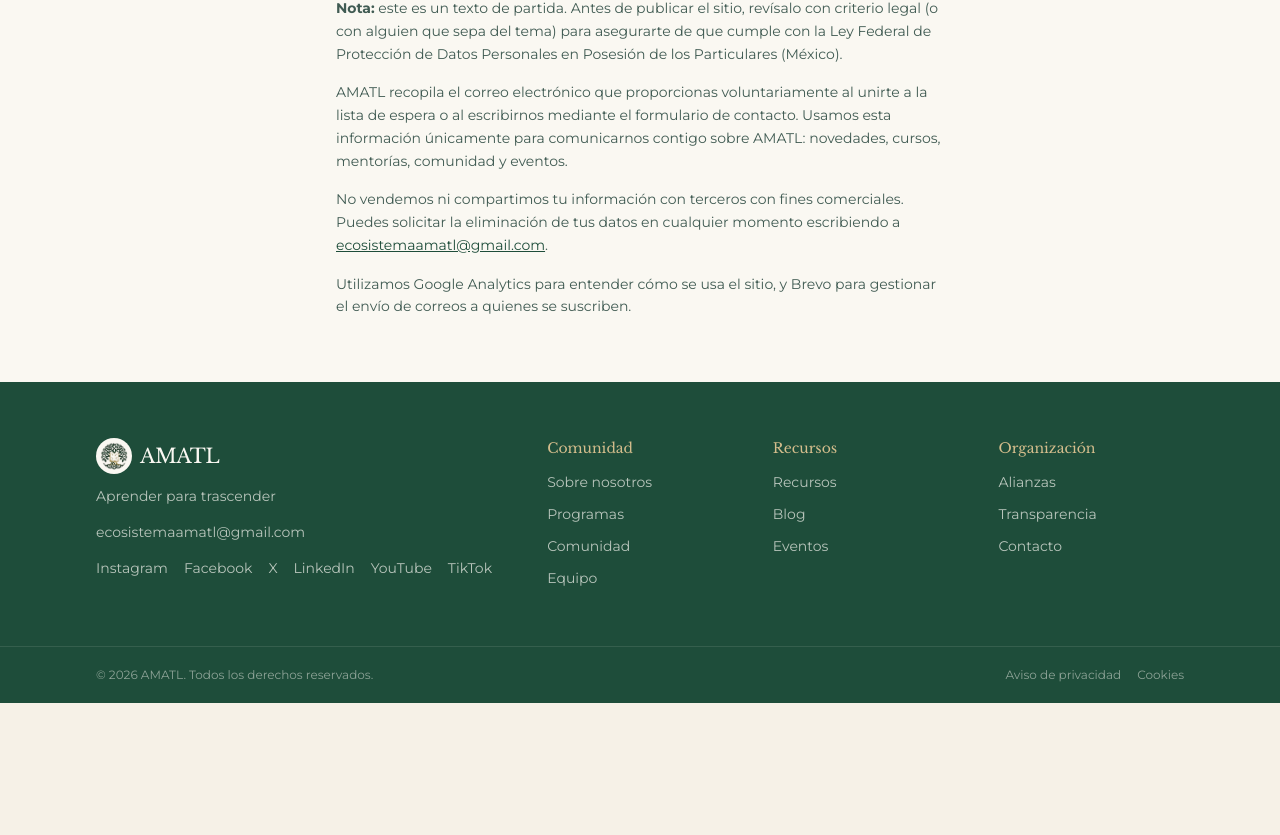
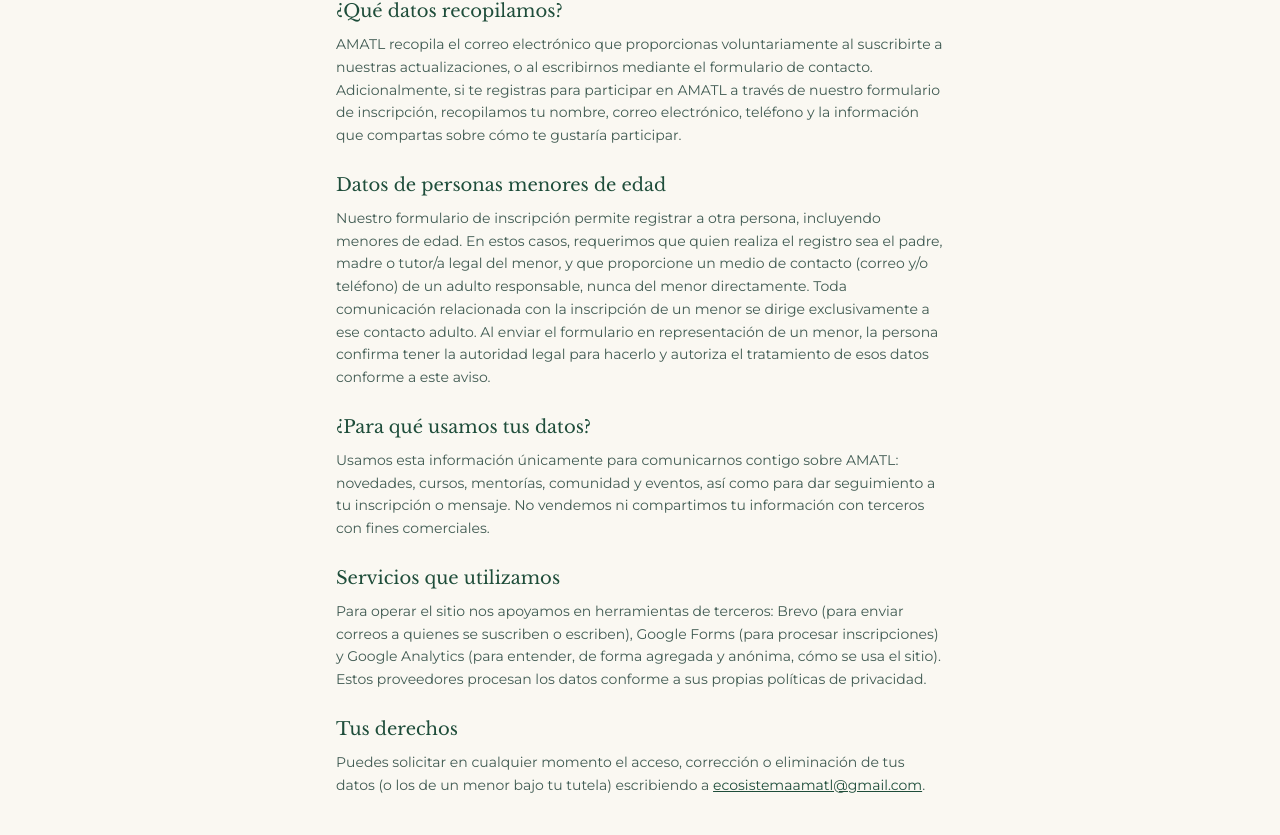
Before and after one commit to GabrielaXicohtencatl/amatl, a Next.js app: page /privacidad in a window 1280 px wide. Shown: the part 345-1180 px from the top of the page. Before the commit the page ends 1048 px from the top, so only its background shows below. Built offline with nearby package versions, Linux system fonts and the light colour scheme; no server answers.

Commit message:
Actualiza aviso de privacidad

```diff
--- a/app/privacidad/page.js
+++ b/app/privacidad/page.js
@@ -8,32 +8,67 @@
 export default function PrivacidadPage() {
   return (
     <>
-      <PageHero eyebrow="Legal" title="Aviso de privacidad" />
+      <PageHero eyebrow="AMATL" title="Aviso de privacidad" />
       <section className="bg-marfil">
-        <div className="mx-auto max-w-2xl px-5 sm:px-8 py-16 space-y-4 text-sm text-verde-oscuro/80 leading-relaxed">
+        <div className="mx-auto max-w-2xl px-5 sm:px-8 py-16 space-y-6 text-sm text-verde-oscuro/80 leading-relaxed">
+
+          <div>
+            <h2 className="font-display text-lg text-verde mb-2">¿Qué datos recopilamos?</h2>
             <p>
-            <strong>Nota:</strong> este es un texto de partida. Antes de publicar el sitio, revísalo
-            con criterio legal (o con alguien que sepa del tema) para asegurarte de que cumple con
-            la Ley Federal de Protección de Datos Personales en Posesión de los Particulares (México).
+              AMATL recopila el correo electrónico que proporcionas voluntariamente al suscribirte
+              a nuestras actualizaciones, o al escribirnos mediante el formulario de contacto.
+              Adicionalmente, si te registras para participar en AMATL a través de nuestro
+              formulario de inscripción, recopilamos tu nombre, correo electrónico, teléfono y la
+              información que compartas sobre cómo te gustaría participar.
             </p>
+          </div>
+
+          <div>
+            <h2 className="font-display text-lg text-verde mb-2">Datos de personas menores de edad</h2>
             <p>
-            AMATL recopila el correo electrónico que proporcionas voluntariamente al unirte a la
-            lista de espera o al escribirnos mediante el formulario de contacto. Usamos esta
-            información únicamente para comunicarnos contigo sobre AMATL: novedades, cursos,
-            mentorías, comunidad y eventos.
+              Nuestro formulario de inscripción permite registrar a otra persona, incluyendo
+              menores de edad. En estos casos, requerimos que quien realiza el registro sea el
+              padre, madre o tutor/a legal del menor, y que proporcione un medio de contacto
+              (correo y/o teléfono) de un adulto responsable, nunca del menor directamente. Toda
+              comunicación relacionada con la inscripción de un menor se dirige exclusivamente a
+              ese contacto adulto. Al enviar el formulario en representación de un menor, la
+              persona confirma tener la autoridad legal para hacerlo y autoriza el tratamiento de
+              esos datos conforme a este aviso.
             </p>
+          </div>
+
+          <div>
+            <h2 className="font-display text-lg text-verde mb-2">¿Para qué usamos tus datos?</h2>
             <p>
-            No vendemos ni compartimos tu información con terceros con fines comerciales. Puedes
-            solicitar la eliminación de tus datos en cualquier momento escribiendo a{' '}
+              Usamos esta información únicamente para comunicarnos contigo sobre AMATL: novedades,
+              cursos, mentorías, comunidad y eventos, así como para dar seguimiento a tu
+              inscripción o mensaje. No vendemos ni compartimos tu información con terceros con
+              fines comerciales.
+            </p>
+          </div>
+
+          <div>
+            <h2 className="font-display text-lg text-verde mb-2">Servicios que utilizamos</h2>
+            <p>
+              Para operar el sitio nos apoyamos en herramientas de terceros: Brevo (para enviar
+              correos a quienes se suscriben o escriben), Google Forms (para procesar inscripciones)
+              y Google Analytics (para entender, de forma agregada y anónima, cómo se usa el
+              sitio). Estos proveedores procesan los datos conforme a sus propias políticas de
+              privacidad.
+            </p>
+          </div>
+
+          <div>
+            <h2 className="font-display text-lg text-verde mb-2">Tus derechos</h2>
+            <p>
+              Puedes solicitar en cualquier momento el acceso, corrección o eliminación de tus
+              datos (o los de un menor bajo tu tutela) escribiendo a{' '}
               <a href="mailto:ecosistemaamatl@gmail.com" className="text-verde underline">
                 ecosistemaamatl@gmail.com
               </a>
               .
             </p>
-          <p>
-            Utilizamos Google Analytics para entender cómo se usa el sitio, y Brevo para gestionar
-            el envío de correos a quienes se suscriben.
-          </p>
+          </div>
         </div>
       </section>
     </>
```
Lines whose indentation alone changed are shown as unchanged.
